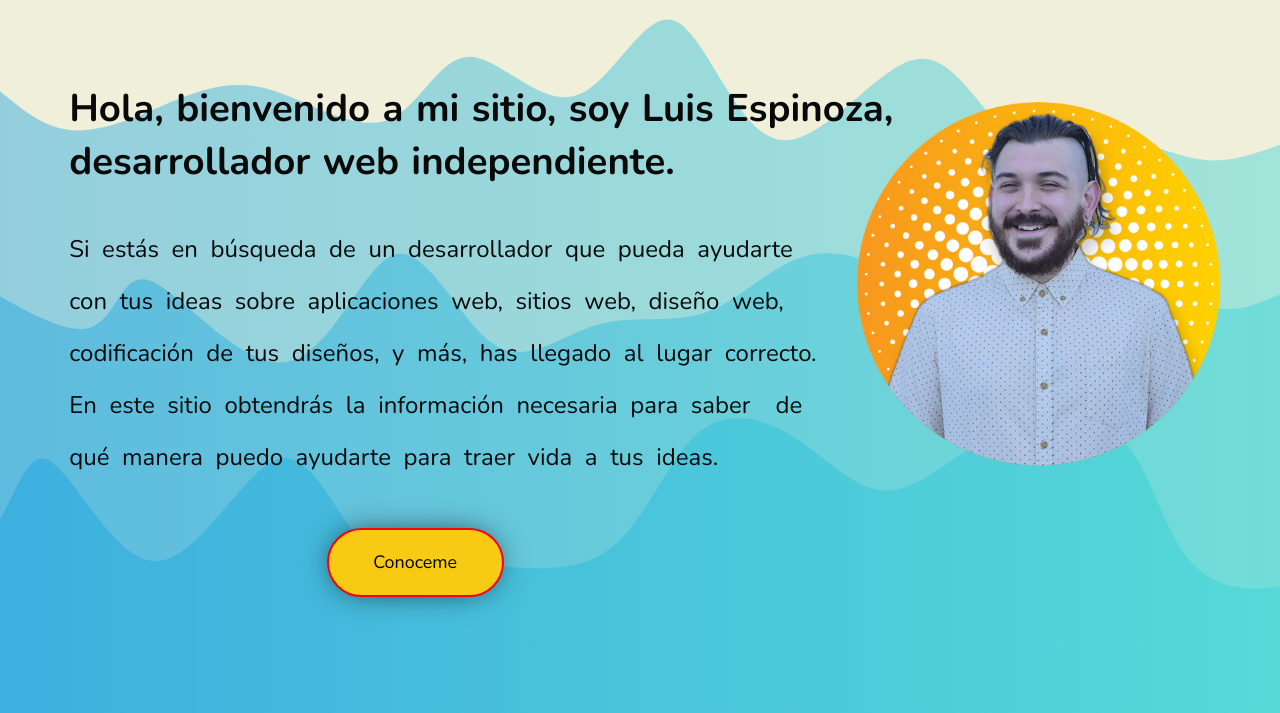
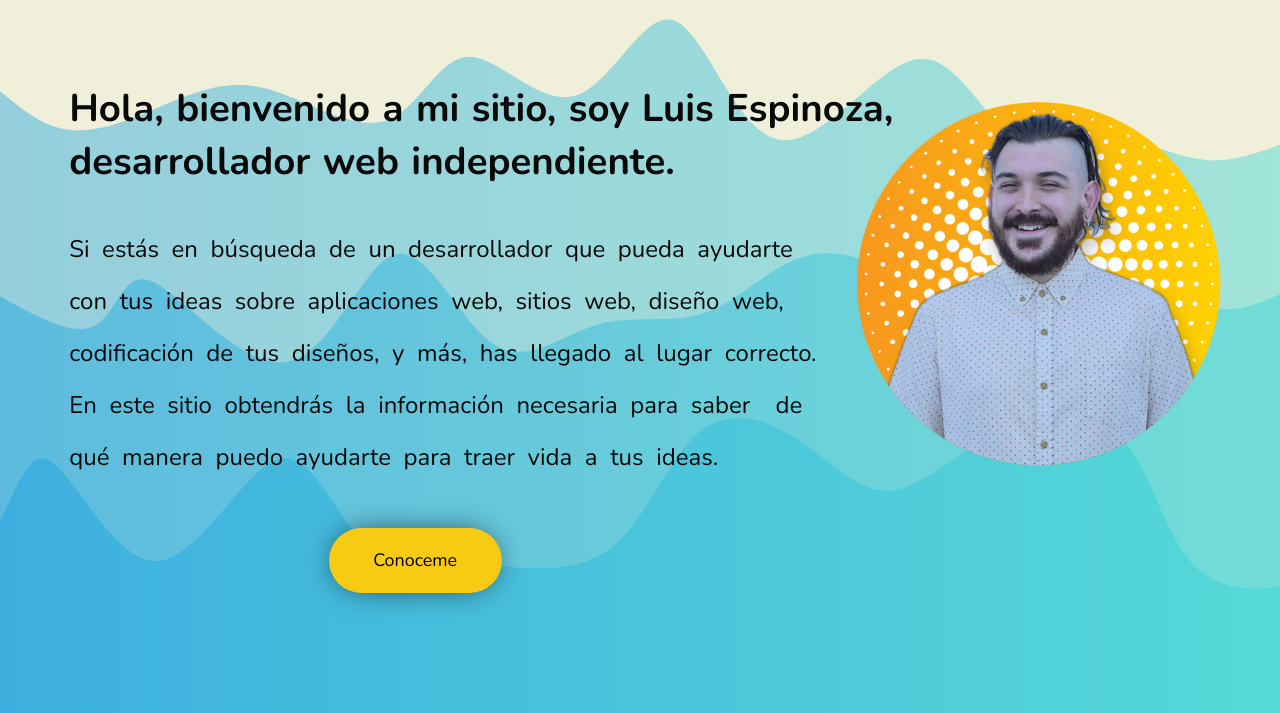
Before and after one commit to LuisTerceroIII/samurai-dev-web, a Gatsby site: page / in a window 1280 px wide. Shown: the part 116-829 px from the top of the page. Built offline with nearby package versions, Linux system fonts and the light colour scheme; Gatsby itself is replaced by a stand-in of ours.

Commit message:
test deploy

```diff
--- a/src/sections/Landing/LandingView.tsx
+++ b/src/sections/Landing/LandingView.tsx
@@ -23,7 +23,9 @@ const LandingView: React.FC<LandingProps> = ({
         objectFit={"contain"}
       />
       <Paragraph content={paragraph.content} cssClass={paragraph.cssClass} />
-        <Link  to={"/aboutMe"} className={button.cssClass}>{button.value}</Link>
+      <div className={button.cssClass}>
+          <Link  to={"/aboutMe"}>{button.value}</Link>
+      </div>
     </div>
   );
 };
--- a/src/sections/Landing/styles/landing.module.css
+++ b/src/sections/Landing/styles/landing.module.css
@@ -58,25 +58,26 @@ Esta hoja de estilo contiene todos los estilos para Landing.
 .button {
   grid-area: button;
   border-style: none;
-  border: 2px solid red;
   min-width: 25%;
   max-width: 25%;
   min-height: 70%;
   max-height: 70%;
   border-radius: 70px;
   background-color: #f7ca13;
-  font-size: 1.4vw;
-  color: black;
   transition: all 0.5s ease-out;
   cursor: pointer;
   justify-self: center;
   position: relative;
   box-shadow: var(--perfect-box-shadow);
   font-family: var(--font);
-  text-align: center;
+  display: flex;
   justify-content: center;
-  align-content: center;
+}
+.button a {
+  color: black;
   text-decoration: none;
+  font-size: 1.4vw;
+  align-self: center;
 
 }
 
```
